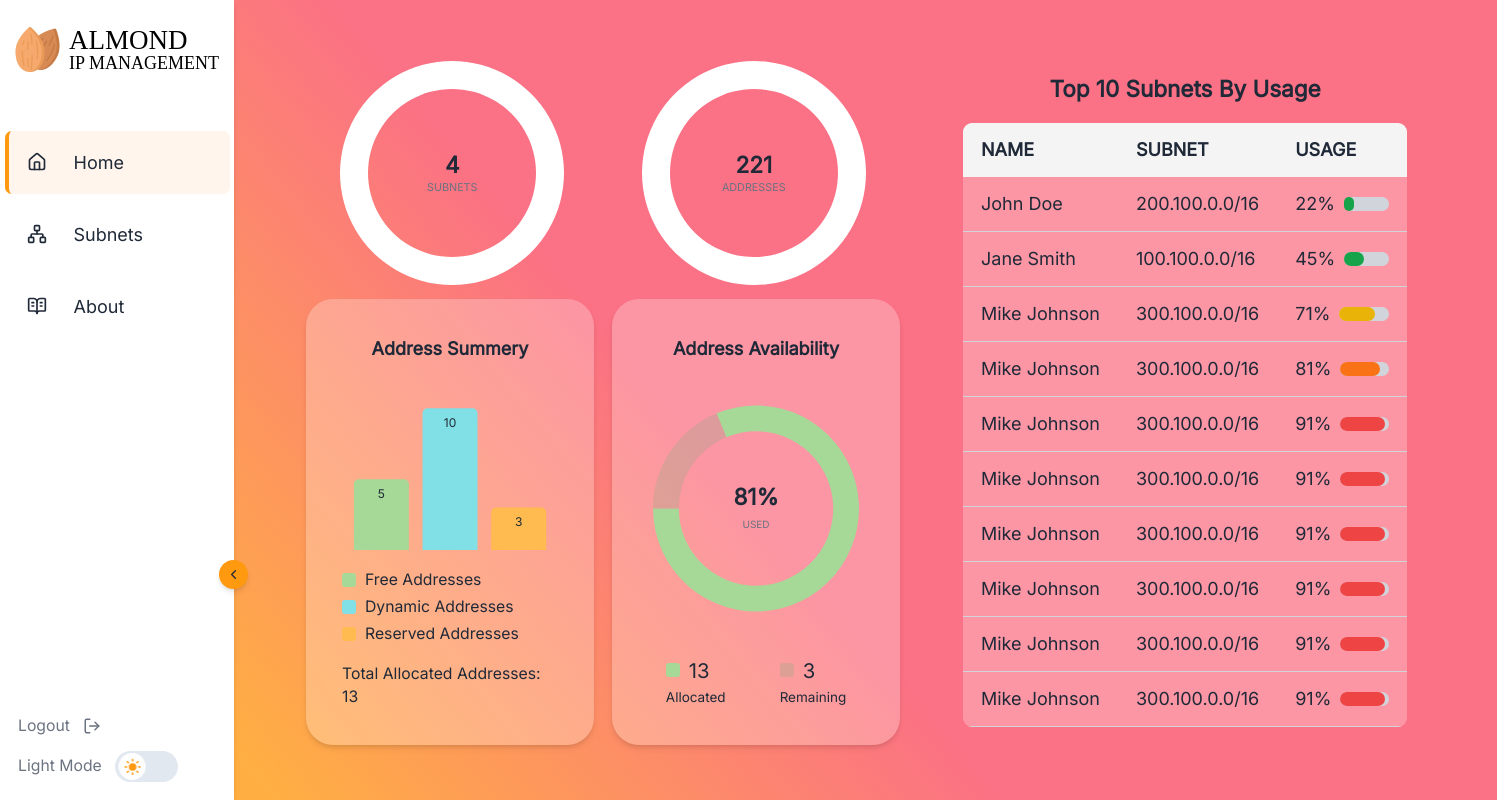
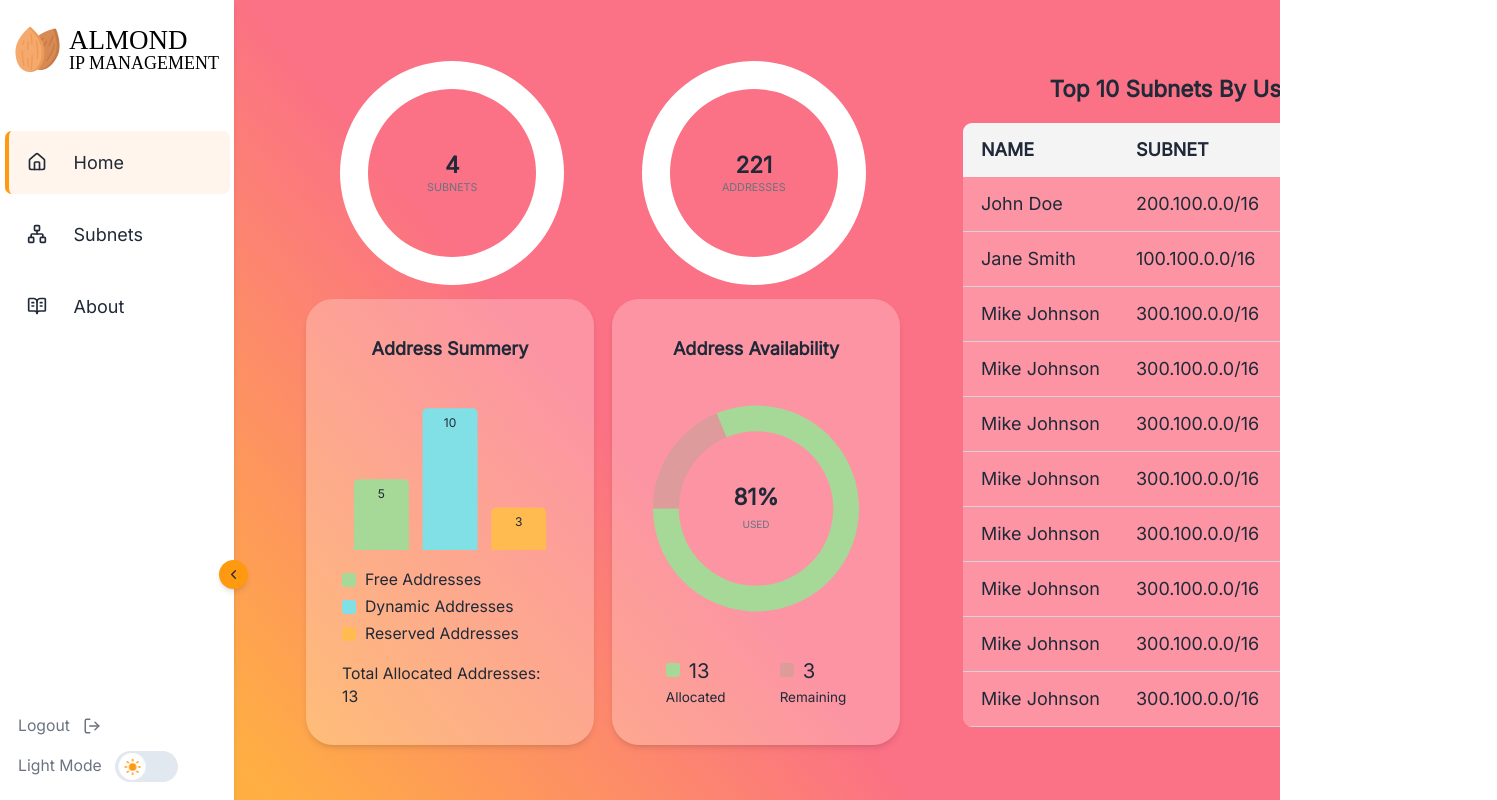
Before and after one commit to random551923/almond-ipam, a React (Vite) app: page /home in a window 1280 px wide. Shown: the whole page, 1497 px wide, since content can reach past the window. Built offline with nearby package versions, Linux system fonts and the light colour scheme; a web font is replaced by a local one.

Commit message:
fix: assign overflow-auto for main element scroll

```diff
--- a/src/layouts/BaseLayout.tsx
+++ b/src/layouts/BaseLayout.tsx
@@ -3,7 +3,7 @@
 
 const BaseLayout = ({ children }: { children?: React.ReactNode }) => {
   return (
-    <main className="flex-1 h-screen flex flex-col px-16 py-12 app-bg">
+    <main className="flex-1 h-screen flex flex-col px-16 py-12 app-bg overflow-auto">
       {children ? children : <Outlet />}
     </main>
   );
--- a/src/layouts/SidebarLayout.tsx
+++ b/src/layouts/SidebarLayout.tsx
@@ -21,7 +21,7 @@
           />
         </Sidebar>
       </SidebarProvider>
-      <main className="flex-1 h-screen flex flex-col px-16 py-12 app-bg">
+      <main className="flex-1 h-screen flex flex-col px-16 py-12 app-bg overflow-auto">
         <Outlet />
       </main>
     </div>
```
